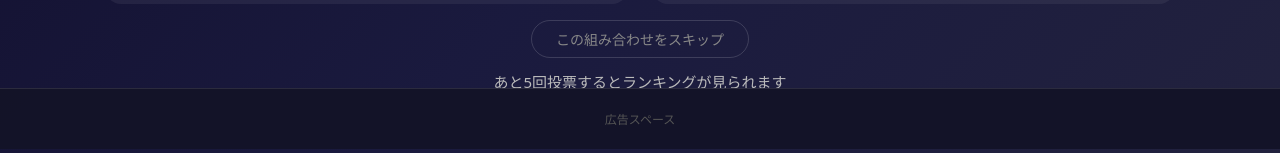
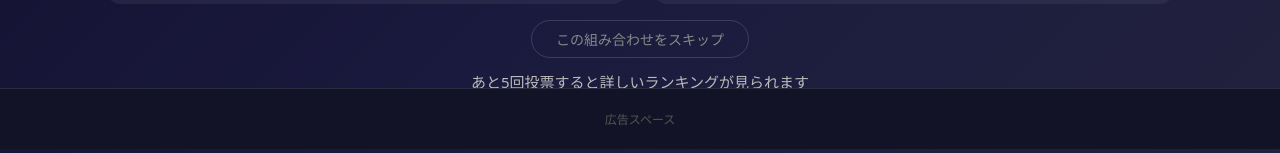
Before and after one commit to YRYK1985/tokai-battle, a Next.js app: page / in a window 1280 px wide. Shown: the part 651-804 px from the top of the page. Built offline with nearby package versions, Linux system fonts and the light colour scheme; no server answers; the database is empty.

Commit message:
投票テキスト・TOP3にYouTubeリンク追加

```diff
--- a/components/TokaiVote.jsx
+++ b/components/TokaiVote.jsx
@@ -3488,7 +3488,7 @@ export default function TokaiVote() {
       {myVoteCount < 5 ? (
         <>
         <p style={{ textAlign: "center", color: "#bbb", fontSize: isSmallScreen ? "14px" : "15px", margin: 0, lineHeight: "1.6" }}>
-          あと{5 - myVoteCount}回投票するとランキングが見られます
+          あと{5 - myVoteCount}回投票すると詳しいランキングが見られます
         </p>
         {matchCount > 0 && (
           <div style={{ margin: "6px auto 0", padding: "0 16px" }}>
```
